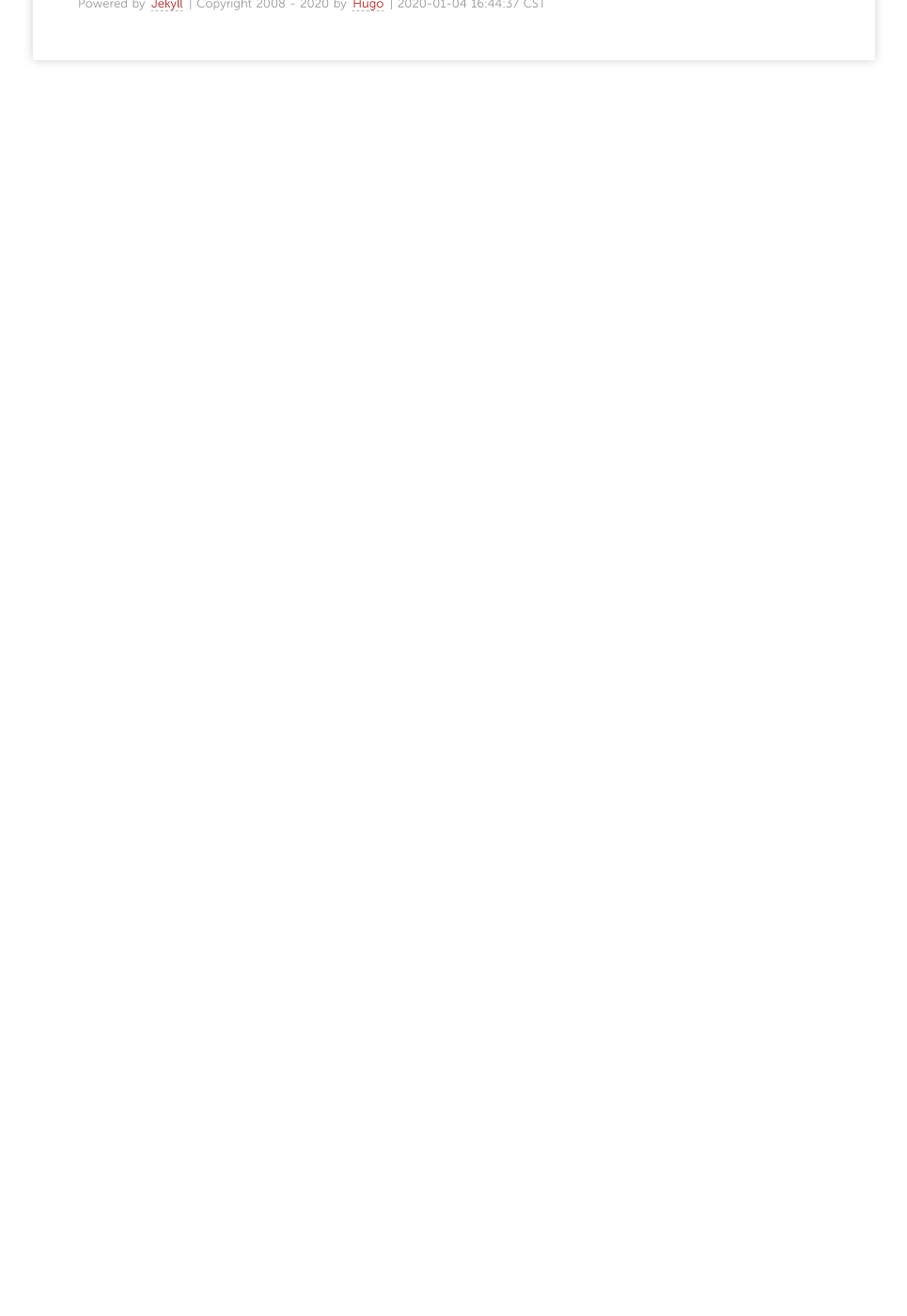
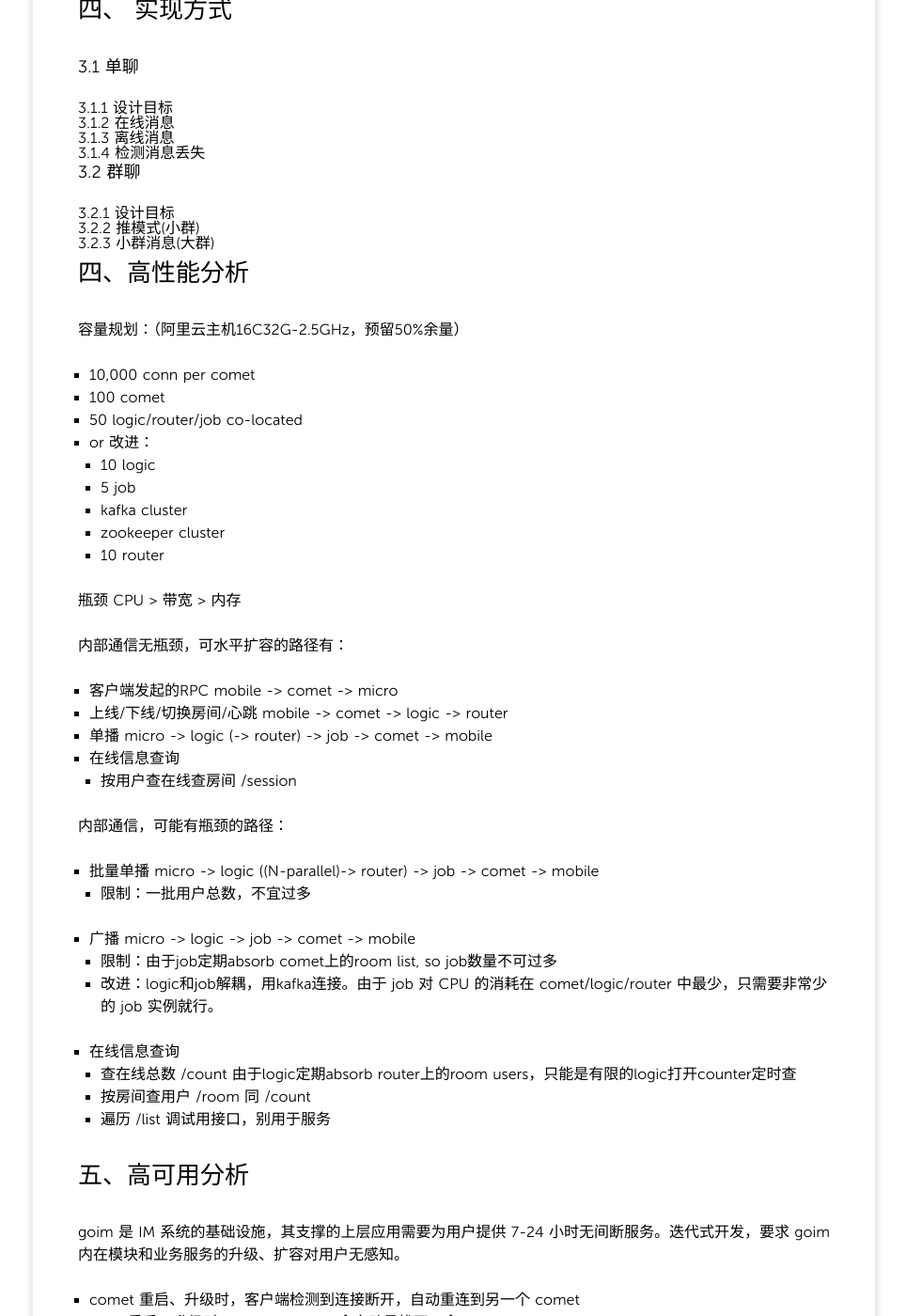
Before and after one commit to zhangchuhu/zhangchuhu.github.io, a Jekyll site: the page built from _posts/2020/2020-1-3-IM消息系统的设计和实现.md, in a window 1280 px wide and 1400 px high, scrolled down 798 px. Shown: the whole window at 94% size, without its empty margins (157-1122 px from the left). Built offline with Jekyll 4.4.1, drawn with Linux system fonts in a browser that asks for light colours; comment, search, counter and statistics services are not loaded; before the commit the page ends 910 px from its top, so only the background shows below that; some of the changed text lies outside the part shown.

Commit message:
feature:IM消息的设计和实现

```diff
--- a/_posts/2020/2020-1-3-IM消息系统的设计和实现.md
+++ b/_posts/2020/2020-1-3-IM消息系统的设计和实现.md
@@ -15,6 +15,21 @@
 ## 一、名词解释
 
 ## 二、系统架构
+
+
+## 数据结构
+
+router维护全局在线用户，是一个二级map `user_id -> conn_id -> server_id`。
+
+* user_id 是业务指定的，唯一标识一个用户
+* conn_id 由存储进程分配，唯一标识该用户的一条连接
+* server_id 标识这条连接属于哪个接入进程
+
+接入进程维护自己在线用户，`user_id+conn_id -> Connection`
+
+* Connection 是客户端连接的封装，可以向它推送消息
+
+接入进程维护连接房间信息，`room_id -> ConnectionList`
 
 ## 三、消息模型
 
@@ -35,5 +50,63 @@
 #### 3.2.1 设计目标
 #### 3.2.2 推模式(小群)
 #### 3.2.3 小群消息(大群)
+## 四、高性能分析
+
+容量规划：（阿里云主机16C32G-2.5GHz，预留50%余量）
+
+* 10,000 conn per comet
+* 100 comet
+* 50 logic/router/job co-located
+* or 改进：
+  + 10 logic
+  + 5 job
+  + kafka cluster
+  + zookeeper cluster
+  + 10 router
+
+瓶颈 CPU > 带宽 > 内存
+
+内部通信无瓶颈，可水平扩容的路径有：
+
+* 客户端发起的RPC mobile -> comet -> micro
+* 上线/下线/切换房间/心跳 mobile -> comet -> logic -> router
+* 单播 micro -> logic (-> router) -> job -> comet -> mobile
+* 在线信息查询
+  + 按用户查在线查房间 /session
+
+内部通信，可能有瓶颈的路径：
+
+* 批量单播  micro -> logic ((N-parallel)-> router) -> job -> comet -> mobile
+  + 限制：一批用户总数，不宜过多
+* 广播 micro -> logic -> job -> comet -> mobile
+  + 限制：由于job定期absorb comet上的room list, so job数量不可过多
+  + 改进：logic和job解耦，用kafka连接。由于 job 对 CPU 的消耗在 comet/logic/router 中最少，只需要非常少的 job 实例就行。
+* 在线信息查询
+  + 查在线总数 /count 由于logic定期absorb router上的room users，只能是有限的logic打开counter定时查
+  + 按房间查用户 /room 同 /count
+  + 遍历 /list 调试用接口，别用于服务
+
+## 五、高可用分析
+
+goim 是 IM 系统的基础设施，其支撑的上层应用需要为用户提供 7-24 小时无间断服务。迭代式开发，要求 goim 内在模块和业务服务的升级、扩容对用户无感知。
+
+* comet 重启、升级时，客户端检测到连接断开，自动重连到另一个 comet
+* logic 重启、升级时，comet、micro 会自动寻找下一个 logic
+* job 重启、升级时，有其它 job 继续消费 kafka
+* router 重启、升级时，由备 router 顶上；升级完成，切回主 router
+
+## 六、可扩展性分析
+
+内建插件模式：
+
+* 客户端协议，已经适配 TCP(Mars) WebSocket，未来可以支持 socket.io
+* 服务端协议，已经适配 Tars，未来可以支持 Micro，或者 gRPC
+* 认证鉴权协议，开放给外部，可定制
+
+## 七、低成本、安全
+
+* 几乎没有外部依赖，极低的运维成本
+* 高性能的代码实现，节省服务器成本
+* 集成认证鉴权，也支持 HTTPS
 
 （完）
```
